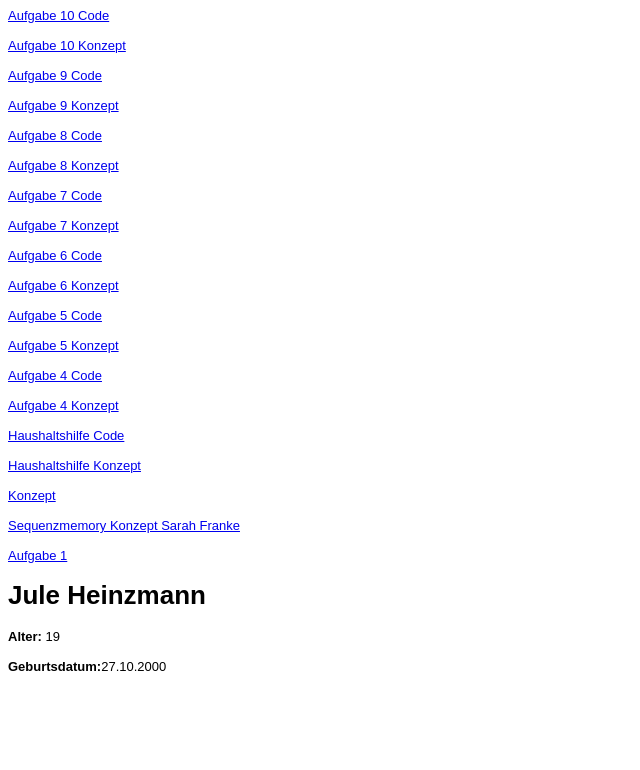
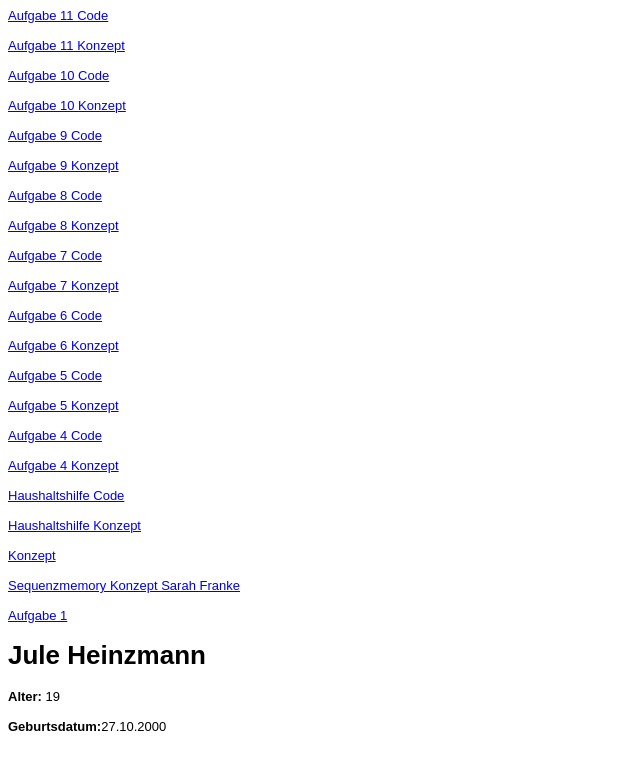
Before and after one commit to JuleHeinzmann/EIA2, a website: page Steckbrief/steckbrief.htm in a window 1280 px wide. Shown: the whole page, without its empty margins (0-640 px from the left). Drawn offline with Linux system fonts and the light colour scheme.

Commit message:
Add files via upload

```diff
--- a/Steckbrief/steckbrief.htm
+++ b/Steckbrief/steckbrief.htm
@@ -12,6 +12,8 @@ body {
 </style>
 </head>
 <body>
+	<a href="./Aufgabe_11/canvas4.html" target="_blank">Aufgabe 11 Code</a> <br> <br>
+	<a href="https://github.com/JuleHeinzmann/EIA2/blob/master/Steckbrief/Aufgabe_11/Aufgabe_11_Konzept.pdf" target="_blank">Aufgabe 11 Konzept</a> <br> <br>
 	<a href="./Aufgabe_10/canvas3.html" target="_blank">Aufgabe 10 Code</a> <br> <br>
 	<a href="https://github.com/JuleHeinzmann/EIA2/blob/master/Steckbrief/Aufgabe_10/Aufgabe_10_Konzept_.pdf" target="_blank">Aufgabe 10 Konzept</a> <br> <br>
 	<a href="./Aufgabe_9/canvas2.html" target="_blank">Aufgabe 9 Code</a> <br> <br>
```
